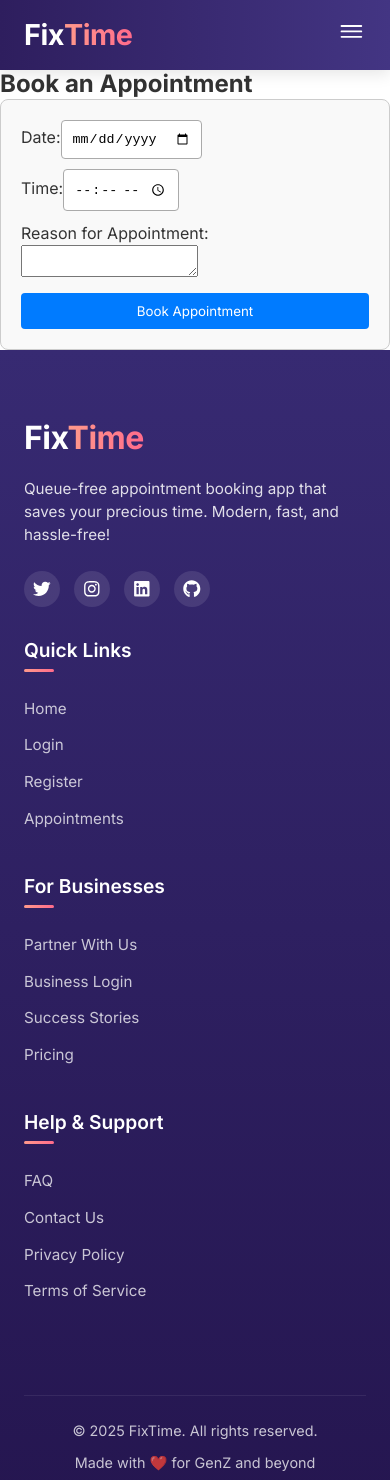
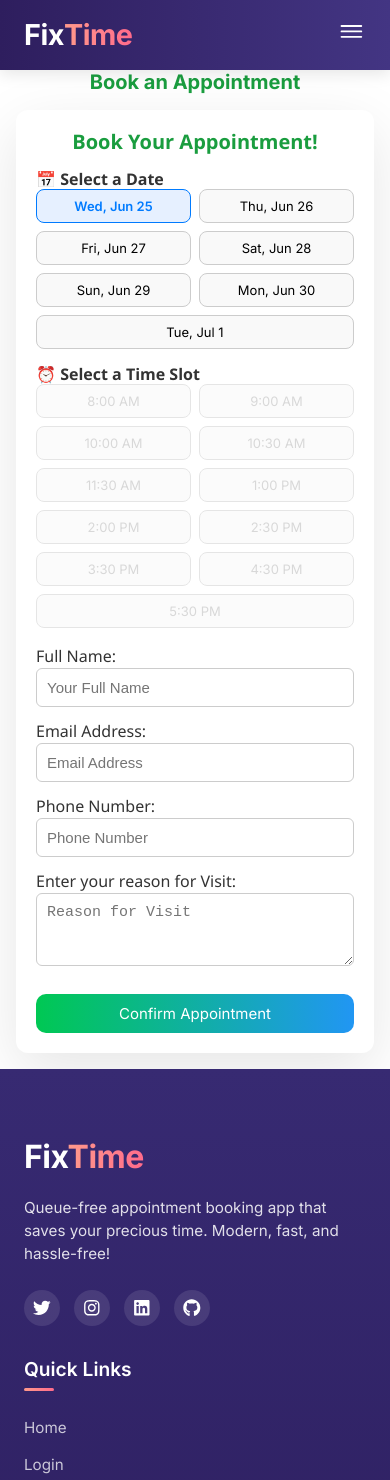
Before and after one commit to nst-sdc/Fix-Time, a React (Create React App) app in the folder client/: page /appointments in a window 390 px wide. Shown: the top 1480 px of the page. Built offline with nearby package versions, Linux system fonts and the light colour scheme; no server answers; sample sign-in values are in the browser's storage.

Commit message:
Added responsiveness and other features to appointment booking card

```diff
--- a/client/src/components/AppointmentBooking.css
+++ b/client/src/components/AppointmentBooking.css
@@ -1,26 +1,107 @@
-.appointment-form {
+.booking-container {
+  max-width: 400px;
+  margin: 2rem auto;
+  background: white;
+  border-radius: 20px;
+  padding: 30px;
+  box-shadow: 0 18px 60px rgba(0, 0, 0, 0.1);
+  font-family: 'Segoe UI', sans-serif;
+}
+
+h2 {
+  text-align: left;
+  color: #1a9d3f;
+  margin-bottom: 1rem;
+}
+
+.date-selector,
+.time-selector {
+  display: flex;
+  flex-wrap: wrap;
+  gap: 0.5rem;
+  margin-bottom: 1rem;
+}
+
+.date-button,
+.time-button {
+  border: 1px solid #ccc;
+  background: #f9f9f9;
+  padding: 10px 12px;
+  border-radius: 8px;
+  cursor: pointer;
+  font-size: 14px;
+}
+
+.date-button.selected,
+.time-button.selected {
+  background-color: #e6f0ff;
+  border-color: #007bff;
+  color: #007bff;
+  font-weight: 600;
+}
+
+.form-fields {
   display: flex;
   flex-direction: column;
   gap: 10px;
-    max-width: 400px;
-    margin: auto;
-    padding: 20px;
-    border: 1px solid #ccc;
-    border-radius: 8px;
-    background-color: #f9f9f9;
 }
 
-  .appointment-form input,
-  .appointment-form select,
-  .appointment-form button {
+input,
+textarea {
   padding: 10px;
-    border-radius: 4px;
-    border: 1px solid #aaa;
+  border-radius: 6px;
+  border: 1px solid #ccc;
+  font-size: 14px;
+  width: 100%;
 }
 
-  .appointment-form button {
-    background-color: #007bff;
+.confirm-button {
+  background: linear-gradient(to right, #00c853, #2196f3);
   color: white;
+  padding: 12px;
   border: none;
+  border-radius: 10px;
+  font-size: 16px;
   cursor: pointer;
+  margin-top: 10px;
+  transition: 0.2s ease;
 }
+
+.confirm-button:hover {
+  opacity: 0.9;
+}
+@media (max-width: 500px) {
+  .booking-container {
+    padding: 20px;
+    margin: 1rem;
+    max-width: 100%;
+    border-radius: 12px;
+  }
+
+  h2 {
+    font-size: 20px;
+    text-align: center;
+  }
+
+  .date-button,
+  .time-button {
+    flex: 1 1 48%;
+    font-size: 13px;
+    padding: 8px;
+  }
+
+  .form-fields {
+    gap: 12px;
+  }
+
+  input,
+  textarea {
+    font-size: 15px;
+    padding: 10px;
+  }
+
+  .confirm-button {
+    font-size: 15px;
+    padding: 10px;
+  }
+}
--- a/client/src/components/AppointmentBooking.jsx
+++ b/client/src/components/AppointmentBooking.jsx
@@ -1,32 +1,163 @@
-import React, { useState } from 'react';
-import './AppointmentBooking.css';
+import React, { useState } from "react";
+import "./AppointmentBooking.css";
+
+const timeSlots = [
+  "8:00 AM", "9:00 AM", "10:00 AM",
+  "10:30 AM", "11:30 AM", "1:00 PM",
+  "2:00 PM", "2:30 PM", "3:30 PM",
+  "4:30 PM", "5:30 PM"
+];
+
+const dateOptions = [
+  "Wed, Jun 25", "Thu, Jun 26", "Fri, Jun 27", "Sat, Jun 28",
+  "Sun, Jun 29", "Mon, Jun 30", "Tue, Jul 1"
+];
 
 const AppointmentBooking = () => {
-  const [date, setDate] = useState('');
-  const [time, setTime] = useState('');
-  const [reason, setReason] = useState('');
+  const [selectedDate, setSelectedDate] = useState(dateOptions[0]);
+  const [selectedTime, setSelectedTime] = useState("");
+  const [bookedSlots, setBookedSlots] = useState([
+  ]);
+  const [formData, setFormData] = useState({
+    name: "",
+    email: "",
+    phone: "",
+    reason: ""
+  });
+
+  const handleChange = (e) => {
+    setFormData({ ...formData, [e.target.name]: e.target.value });
+  };
 
   const handleSubmit = (e) => {
     e.preventDefault();
-    alert(`Appointment booked for ${date} at ${time}. Reason: ${reason}`);
+    setBookedSlots([...bookedSlots, { date: selectedDate, time: selectedTime }]);
+    alert(
+      `✅ Appointment booked on ${selectedDate} at ${selectedTime}\n👤 Name: ${formData.name}`
+    );
+
+    setSelectedTime("");
+    setFormData({ name: "", email: "", phone: "", reason: "" });
   };
 
+  const isSlotDisabled = (date, time) => {
+  const now = new Date();
+
+  // Convert readable date like "Thu, Jun 26" to real date
+  const [dayName, monthStr, dayNum] = date.replace(',', '').split(' ');
+  const year = new Date().getFullYear();
+  const fullDateStr = `${monthStr} ${dayNum}, ${year} ${time}`;
+  const slotDateTime = new Date(fullDateStr);
+
+  const isPast = slotDateTime < now;
+
+  const isBooked = bookedSlots.some(
+    (b) => b.date === date && b.time === time
+  );
+
+  return isPast || isBooked;
+};
+
+
   return (
-    <form onSubmit={handleSubmit} className="appointment-form">
-      <div>
-        <label>Date:</label>
-        <input type="date" value={date} onChange={(e) => setDate(e.target.value)} required />
+    <div className="booking-container">
+      <h2>Book Your Appointment!</h2>
+
+      <h4 className="section-heading">📅 Select a Date</h4>
+      <div className="date-selector">
+        {dateOptions.map((date) => (
+          <button
+            key={date}
+            className={`date-button ${selectedDate === date ? "selected" : ""}`}
+            onClick={() => setSelectedDate(date)}
+          >
+            {date}
+          </button>
+        ))}
       </div>
-      <div>
-        <label>Time:</label>
-        <input type="time" value={time} onChange={(e) => setTime(e.target.value)} required />
+
+      <h4 className="section-heading">⏰ Select a Time Slot</h4>
+      <div className="time-selector">
+        {timeSlots.map((slot) => {
+  const disabled = isSlotDisabled(selectedDate, slot);
+  return (
+    <button
+      key={slot}
+      className={`time-button ${
+        selectedTime === slot ? "selected" : ""
+      }`}
+      onClick={() => !disabled && setSelectedTime(slot)}
+      disabled={disabled}
+      style={{
+        opacity: disabled ? 0.5 : 1,
+        cursor: disabled ? "not-allowed" : "pointer"
+      }}
+    >
+      {slot}
+    </button>
+  );
+})}
+
       </div>
-      <div>
-        <label>Reason for Appointment:</label>
-        <textarea value={reason} onChange={(e) => setReason(e.target.value)} required />
-      </div>
-      <button type="submit">Book Appointment</button>
-    </form>
+
+      <form className="form-fields" onSubmit={handleSubmit}>
+        <div className="form-group">
+          <label htmlFor="name">Full Name:</label>
+          <input
+            type="text"
+            id="name"
+            name="name"
+            placeholder="Your Full Name"
+            onChange={handleChange}
+            value={formData.name}
+            required
+          />
+        </div>
+
+        <div className="form-group">
+          <label htmlFor="email">Email Address:</label>
+          <input
+            type="email"
+            id="email"
+            name="email"
+            placeholder="Email Address"
+            onChange={handleChange}
+            value={formData.email}
+            required
+          />
+        </div>
+
+        <div className="form-group">
+          <label htmlFor="phone">Phone Number:</label>
+          <input
+            type="tel"
+            id="phone"
+            name="phone"
+            placeholder="Phone Number"
+            onChange={handleChange}
+            value={formData.phone}
+            required
+          />
+        </div>
+
+        <div className="form-group">
+          <label htmlFor="reason">Enter your reason for Visit:</label>
+          <textarea
+            id="reason"
+            name="reason"
+            placeholder="Reason for Visit"
+            rows={3}
+            onChange={handleChange}
+            value={formData.reason}
+            required
+          />
+        </div>
+
+        <button className="confirm-button" type="submit">
+          Confirm Appointment
+        </button>
+      </form>
+    </div>
   );
 };
 
```
Lines whose indentation alone changed are shown as unchanged.
